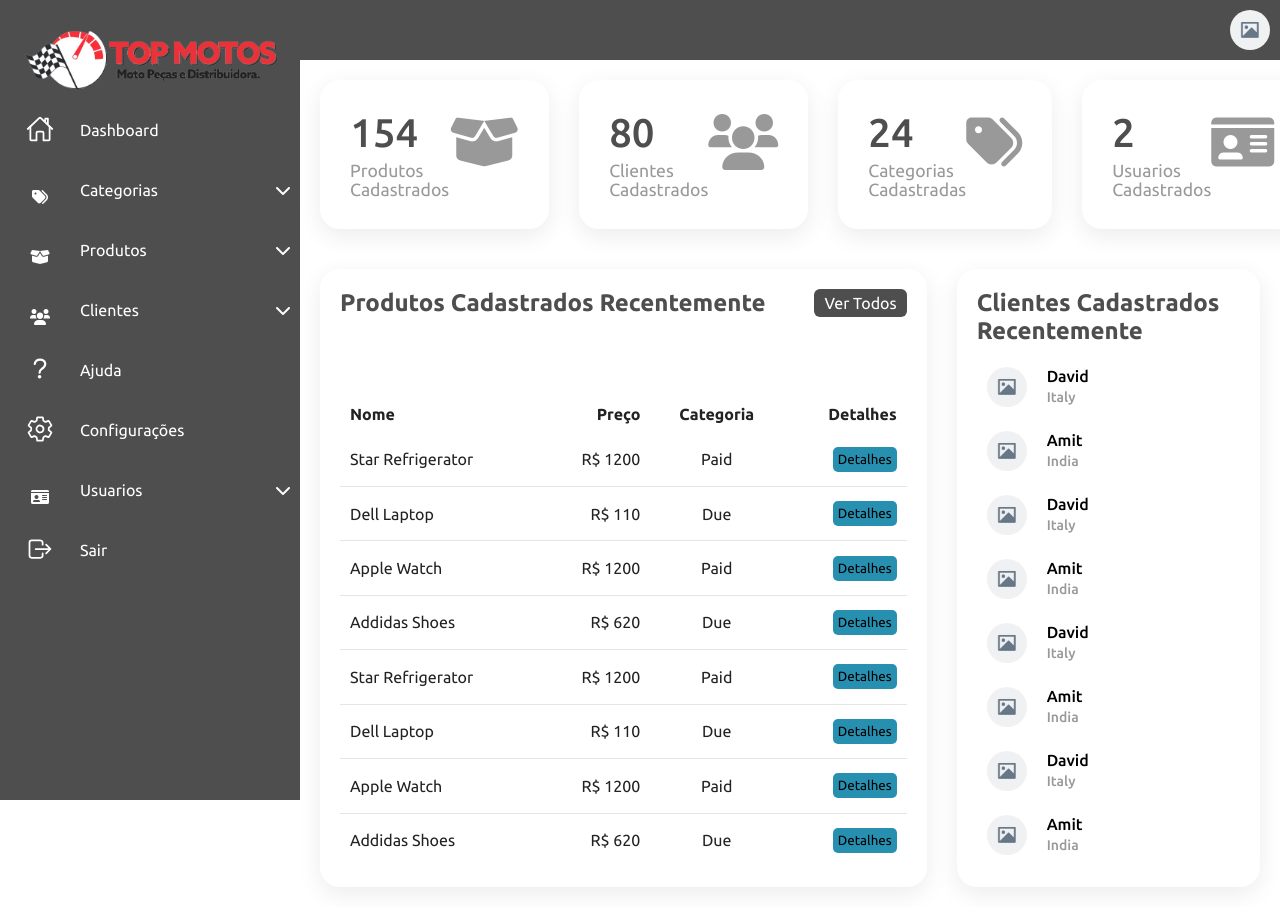
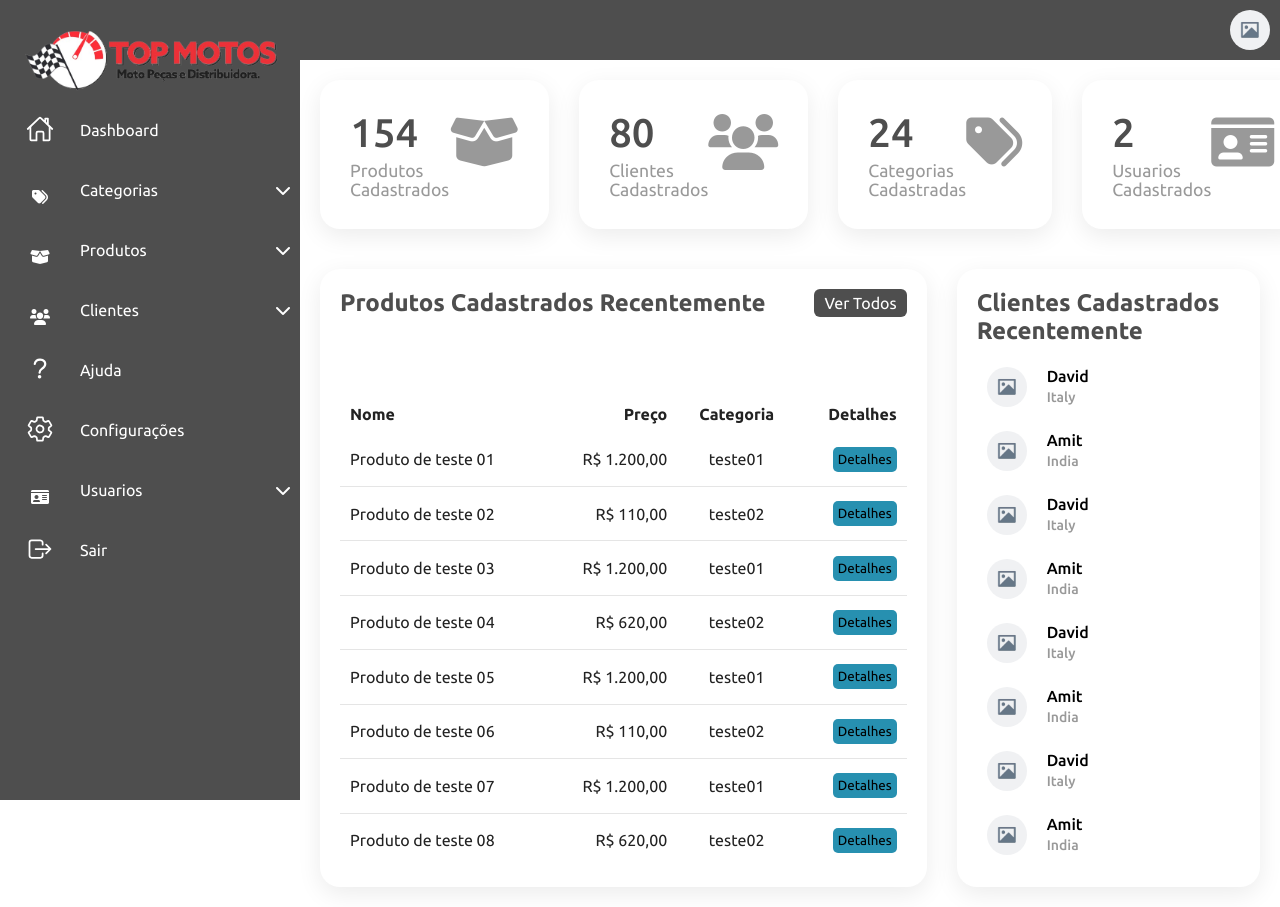
Before and after one commit to MatheusBrandao525/gestaoLoja, a PHP site: page /components/menuLateral.php in a window 1280 px wide. Run offline with PHP 8.4, Linux system fonts and the light colour scheme.

Commit message:
feat: :memo: Criando exemplos visuais na tela.

```diff
--- a/components/menuLateral.php
+++ b/components/menuLateral.php
@@ -288,58 +288,58 @@
 
                         <tbody>
                             <tr>
-                                <td>Star Refrigerator</td>
-                                <td>R$ 1200</td>
-                                <td>Paid</td>
+                                <td>Produto de teste 01</td>
+                                <td>R$ 1.200,00</td>
+                                <td>teste01</td>
                                 <td><button class="details-btn">Detalhes</button></td>
                             </tr>
 
                             <tr>
-                                <td>Dell Laptop</td>
-                                <td>R$ 110</td>
-                                <td>Due</td>
+                                <td>Produto de teste 02</td>
+                                <td>R$ 110,00</td>
+                                <td>teste02</td>
                                 <td><button class="details-btn">Detalhes</button></td>
                             </tr>
 
                             <tr>
-                                <td>Apple Watch</td>
-                                <td>R$ 1200</td>
-                                <td>Paid</td>
+                                <td>Produto de teste 03</td>
+                                <td>R$ 1.200,00</td>
+                                <td>teste01</td>
                                 <td><button class="details-btn">Detalhes</button></td>
                             </tr>
 
                             <tr>
-                                <td>Addidas Shoes</td>
-                                <td>R$ 620</td>
-                                <td>Due</td>
+                                <td>Produto de teste 04</td>
+                                <td>R$ 620,00</td>
+                                <td>teste02</td>
                                 <td><button class="details-btn">Detalhes</button></td>
                             </tr>
 
                             <tr>
-                                <td>Star Refrigerator</td>
-                                <td>R$ 1200</td>
-                                <td>Paid</td>
+                                <td>Produto de teste 05</td>
+                                <td>R$ 1.200,00</td>
+                                <td>teste01</td>
                                 <td><button class="details-btn">Detalhes</button></td>
                             </tr>
 
                             <tr>
-                                <td>Dell Laptop</td>
-                                <td>R$ 110</td>
-                                <td>Due</td>
+                                <td>Produto de teste 06</td>
+                                <td>R$ 110,00</td>
+                                <td>teste02</td>
                                 <td><button class="details-btn">Detalhes</button></td>
                             </tr>
 
                             <tr>
-                                <td>Apple Watch</td>
-                                <td>R$ 1200</td>
-                                <td>Paid</td>
+                                <td>Produto de teste 07</td>
+                                <td>R$ 1.200,00</td>
+                                <td>teste01</td>
                                 <td><button class="details-btn">Detalhes</button></td>
                             </tr>
 
                             <tr>
-                                <td>Addidas Shoes</td>
-                                <td>R$ 620</td>
-                                <td>Due</td>
+                                <td>Produto de teste 08</td>
+                                <td>R$ 620,00</td>
+                                <td>teste02</td>
                                 <td><button class="details-btn">Detalhes</button></td>
                             </tr>
                         </tbody>
```
